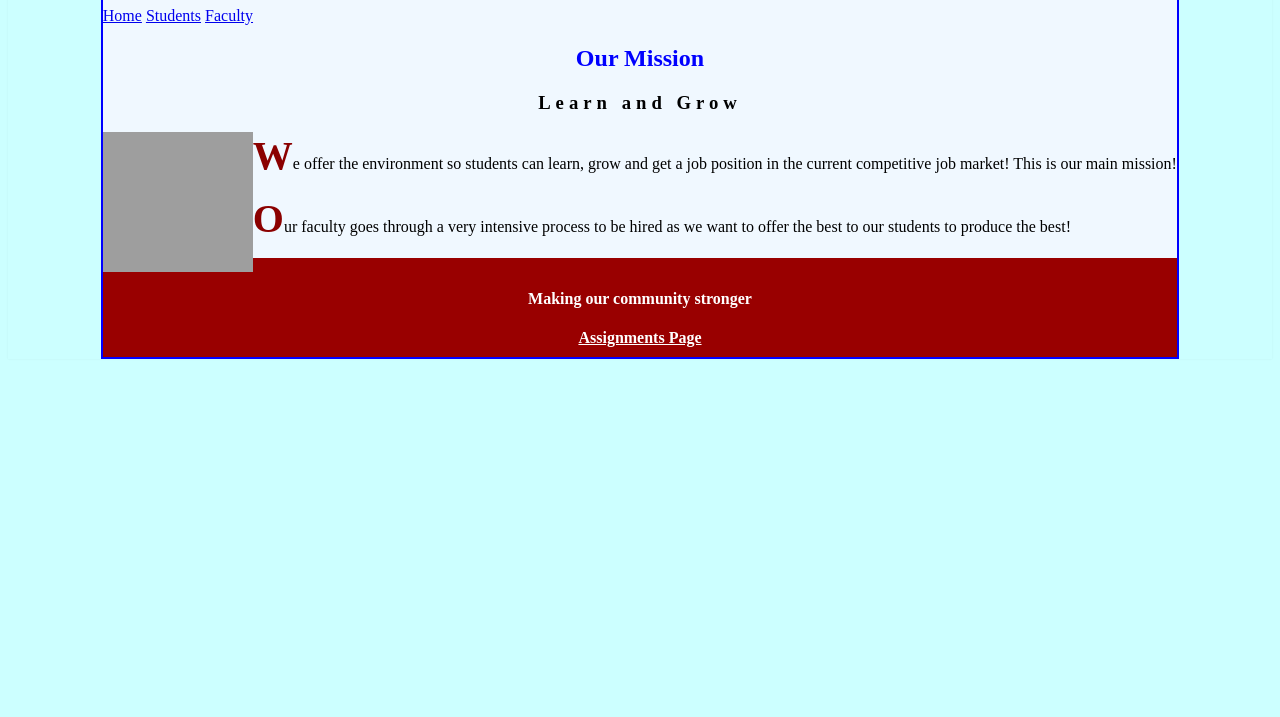
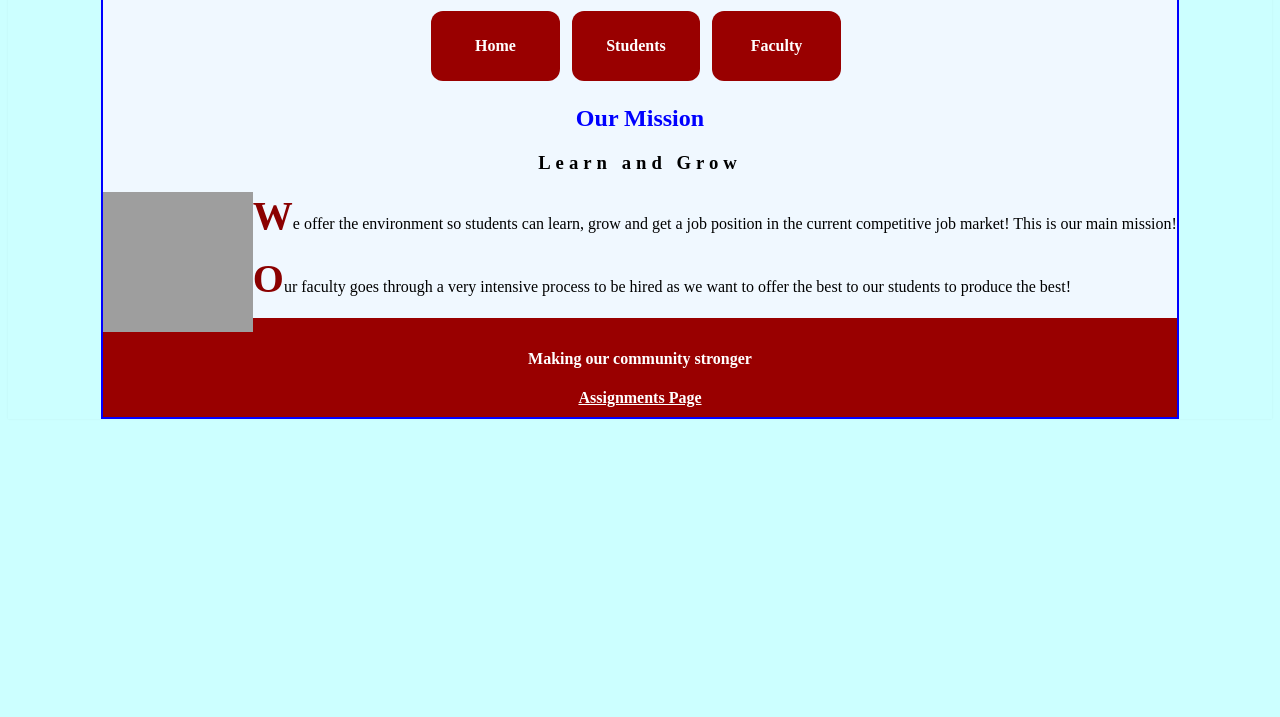
Before and after one commit to Fvargas78/assig5.html, a plain HTML site: page index.html in a window 1280 px wide. Shown: the part 83-800 px from the top of the page. Drawn offline with Linux system fonts and the light colour scheme; grey boxes are pictures that could not be loaded.

Commit message:
Update style.css

```diff
--- a/style.css
+++ b/style.css
@@ -19,34 +19,27 @@ h1{
  color:#330066;
 }
 
-#mySidenav a {
-  position: static;
-  padding: 20px;
-  width: 33.33px;
+.button {
+  background-color: #990000;
+  border: none;
+  color: white;
+  padding: 10px 32px;
+  text-align: center;
+  position: relative;
+  text-decoration: none;
+  display: inline-block;
+  font-weight:bold;
+  margin: 4px 2px;
+  width:6%;
+  border-radius: 12px;
   line-height: 50px;
-  text-decoration: none;
-  font-size: 20px;
-  color: white;
-  border-radius: 12px;
-  align-items: center;
-  }
-
-
-#home {
-  margin-left: 370px;
-  background-color: #990000;
+  margin-right:10px;
 }
-
-#students {
- margin-right: auto;
-  background-color: #990000;
+.center {
+    display: flex;
+    justify-content: center;
+    align-items: center;
 }
-
-#faculty {
-  margin-right: auto;
-  background-color: #990000;
-}
-
 
 h2{
     text-align: center;
@@ -77,6 +70,5 @@ footer {
 
 img {
     float: left;
-    width="150";
-    height="140";
+
 }
```
